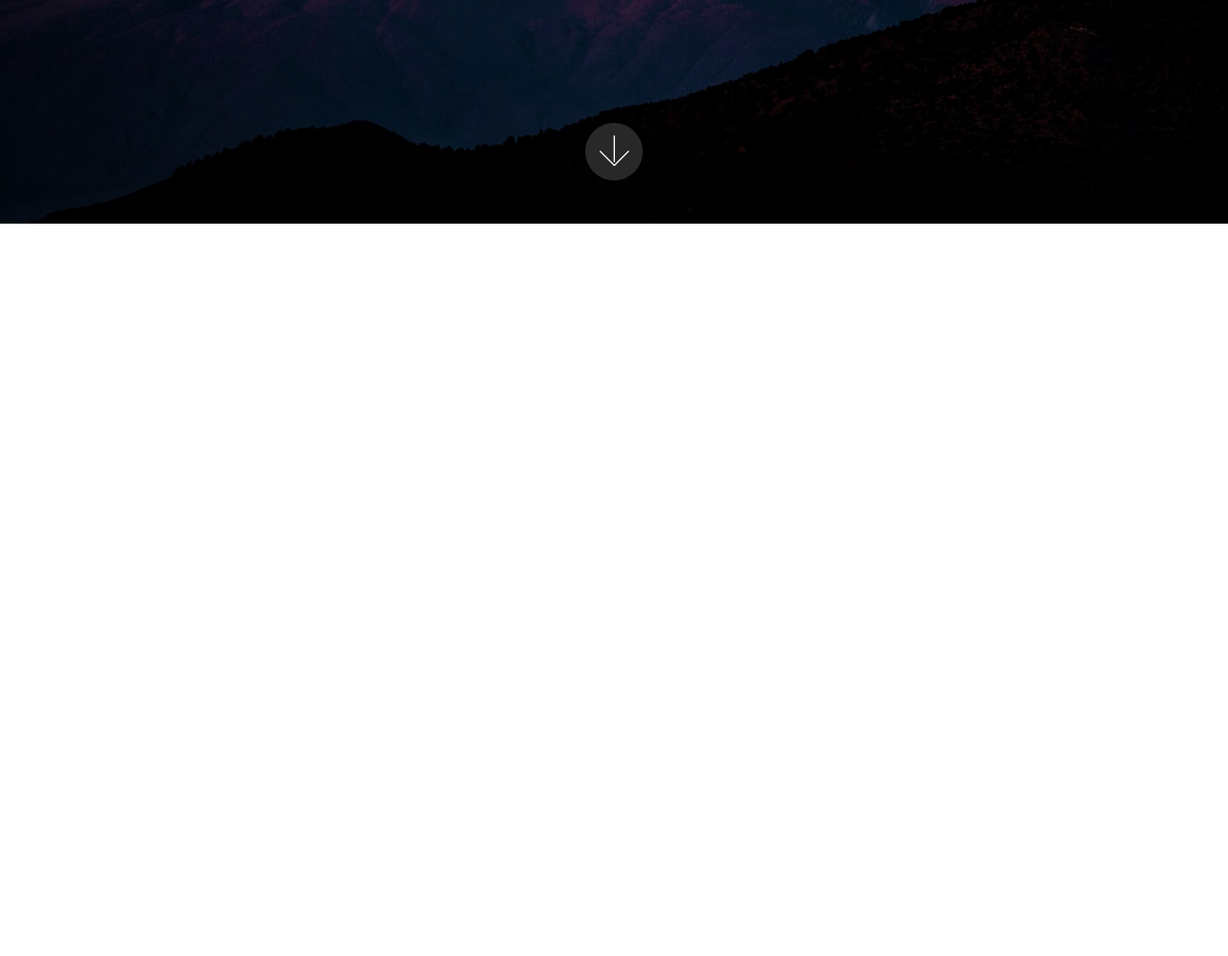
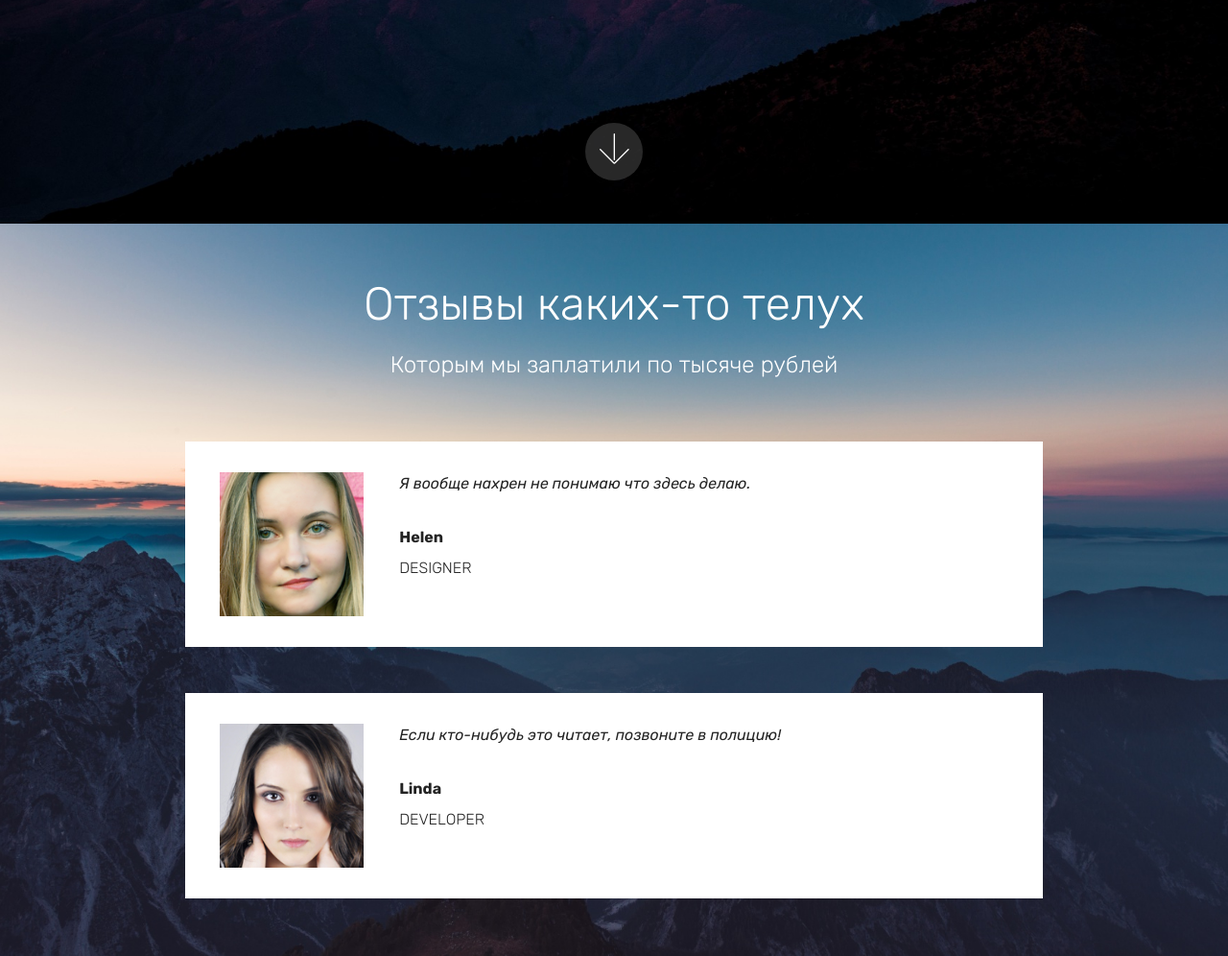
Before and after one commit to AndreyDirect/AndreyDirect.github.io, a plain HTML site: page index.html in a window 1280 px wide. Shown: the part 567-1563 px from the top of the page at 96% size. Before the commit the page ends 800 px from the top, so only its background shows below. Drawn offline with Linux system fonts and the light colour scheme; files that its build step writes are made by us from their sources; files whose address does not match are found by name; a web font is replaced by a local one.

Commit message:
create github pages

```diff
--- a/assets/mobirise/css/mbr-additional.css
+++ b/assets/mobirise/css/mbr-additional.css
@@ -802,6 +802,50 @@ pre {
 .cid-qt1F0ZH7Cd {
   background-image: url("../../../assets/images/jumbotron.jpg");
 }
+.cid-qt29W951O7 {
+  padding-top: 60px;
+  padding-bottom: 60px;
+  background-image: url("../../../assets/images/background3.jpg");
+}
+.cid-qt29W951O7 .testimonials-container {
+  margin: 0 auto;
+}
+.cid-qt29W951O7 .testimonials-container .testimonials-item {
+  justify-content: center;
+  margin-top: 3rem;
+}
+.cid-qt29W951O7 .testimonials-container .testimonials-item .user {
+  background: #ffffff;
+}
+.cid-qt29W951O7 .testimonials-container .testimonials-item .user.row {
+  margin: 0;
+}
+.cid-qt29W951O7 .testimonials-container .testimonials-item .user .user_image {
+  width: 150px;
+  height: 150px;
+  overflow: hidden;
+  margin: 2rem auto 2rem auto;
+}
+.cid-qt29W951O7 .testimonials-container .testimonials-item .user .user_image img {
+  width: 100%;
+  min-width: 100%;
+  min-height: 100%;
+}
+.cid-qt29W951O7 .testimonials-container .testimonials-item .user .testimonials-caption {
+  padding: 2rem;
+  padding: 2rem 2rem 2rem 0;
+}
+@media (max-width: 260px) {
+  .cid-qt29W951O7 .user_image {
+    width: 100% !important;
+    height: auto !important;
+  }
+}
+@media (max-width: 767px) {
+  .cid-qt29W951O7 .testimonials-caption {
+    padding: 0 2rem 2rem 2rem !important;
+  }
+}
 .cid-qt1OXDRoiE {
   background-image: url("../../../assets/images/mbr-1620x1080.jpg");
 }
--- a/index.html
+++ b/index.html
@@ -21,7 +21,7 @@
 
 </head>
 <body>
-<section class="cid-qt1F0ZH7Cd mbr-fullscreen mbr-parallax-background" id="header2-e" data-rv-view="30">
+<section class="cid-qt1F0ZH7Cd mbr-fullscreen mbr-parallax-background" id="header2-e" data-rv-view="47">
 
 
 
@@ -43,8 +43,63 @@
     </div>
 </section>
 
+<section class="engine"><a href="https://mobirise.co/n">bootstrap modal</a></section><section class="testimonials4 cid-qt29W951O7" id="testimonials4-p" data-rv-view="50">
 
-  <section class="engine"><a href="https://mobirise.co/f">free bootstrap builder</a></section><script src="assets/web/assets/jquery/jquery.min.js"></script>
+
+
+
+  <div class="container">
+    <h2 class="pb-3 mbr-fonts-style mbr-white align-center display-2">Отзывы каких-то телух<br></h2>
+    <h3 class="mbr-section-subtitle mbr-light pb-3 mbr-fonts-style mbr-white align-center display-5">
+        Которым мы заплатили по тысяче рублей</h3>
+    <div class="col-md-10 testimonials-container">
+
+
+
+    <div class="testimonials-item">
+        <div class="user row">
+          <div class="col-lg-3 col-md-4">
+            <div class="user_image">
+              <img src="assets/images/face3.jpg" media-simple="true">
+            </div>
+          </div>
+          <div class="testimonials-caption col-lg-9 col-md-8">
+            <div class="user_text ">
+              <p class="mbr-fonts-style align-left display-7"><em>Я вообще нахрен не понимаю что здесь делаю.</em></p>
+            </div>
+            <div class="user_name mbr-bold mbr-fonts-style align-left pt-3 display-7">
+                 Helen
+            </div>
+            <div class="user_desk mbr-light mbr-fonts-style align-left pt-2 display-7">
+                 DESIGNER
+            </div>
+          </div>
+        </div>
+      </div><div class="testimonials-item">
+        <div class="user row">
+          <div class="col-lg-3 col-md-4">
+            <div class="user_image">
+              <img src="assets/images/face1.jpg" media-simple="true">
+            </div>
+          </div>
+          <div class="testimonials-caption col-lg-9 col-md-8">
+            <div class="user_text">
+              <p class="mbr-fonts-style align-left display-7"><em>Если кто-нибудь это читает, позвоните в полицию!</em></p>
+            </div>
+            <div class="user_name mbr-bold mbr-fonts-style align-left pt-3 display-7">
+                 Linda
+            </div>
+            <div class="user_desk mbr-light mbr-fonts-style align-left pt-2 display-7">
+                 DEVELOPER
+            </div>
+          </div>
+        </div>
+      </div></div>
+  </div>
+</section>
+
+
+  <script src="assets/web/assets/jquery/jquery.min.js"></script>
   <script src="assets/tether/tether.min.js"></script>
   <script src="assets/bootstrap/js/bootstrap.min.js"></script>
   <script src="assets/smooth-scroll/smooth-scroll.js"></script>
```
Also changed, not shown: page1.html (+3 -3 lines), page2.html (+2 -2 lines), assets/images/background3.jpg (added), assets/images/face1.jpg (added), assets/images/face3.jpg (added), 1 other file.
